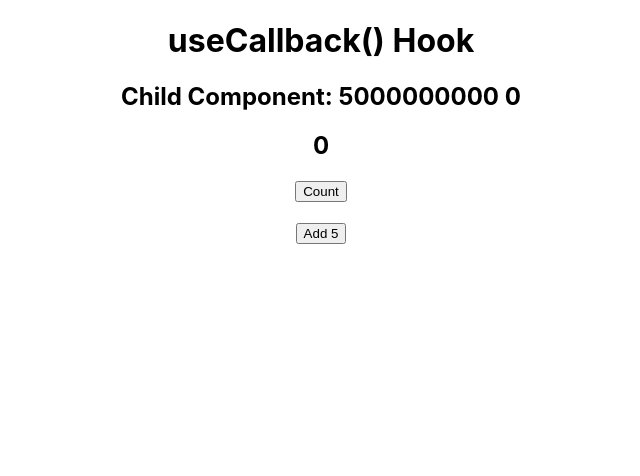
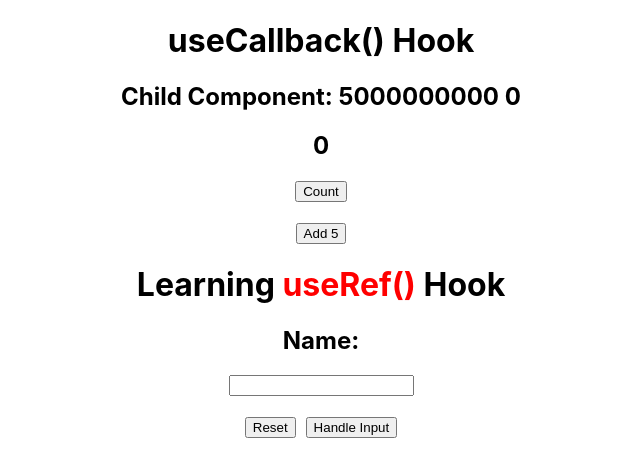
Before and after one commit to gauravgupta799/reactPractice, a React (Create React App) app: page / in a window 1280 px wide. Shown: the top 476 px of the page, without its empty margins (319-959 px from the left). Built offline with nearby package versions, Linux system fonts and the light colour scheme; the HTML template or start-up script is replaced by a standard one.

Commit message:
useRef-Hook

```diff
--- a/src/App.js
+++ b/src/App.js
@@ -3,6 +3,7 @@ import './App.css';
 // import ChildA from "./Components/ChildA";
 import UseCallback from './UseCallback';
 // import UseMemo from "./UseMemo";
+import UseRef from "./UseRef";
 
 const context1 = createContext();
 const context2 = createContext();
@@ -20,6 +21,7 @@ function App() {
       </context1.Provider>
       {/* <UseMemo/> */}
       <UseCallback />
+      <UseRef/>
     </div>
   );
 }
--- /dev/null
+++ b/src/UseRef.js
@@ -0,0 +1,40 @@
+import React,{useState,useRef} from 'react';
+
+const UseRef = () => {
+    const [name, setName] = useState("");
+
+    const refVal = useRef();
+    const refTitle =useRef();
+
+    const handleName = (e)=>{
+      setName(e.target.value)
+      refVal.current.focus();
+    }
+
+    const handleReset = ()=>{
+        setName("");
+        refVal.current.focus();
+        refVal.current.style.color="black";
+        refTitle.current.style.color="red";
+    }
+    const handleInput = ()=>{
+           refVal.current.style.color="red";
+           refTitle.current.style.color="blue";
+    }
+
+    return (
+        <div>
+            <h1>Learning <span style={{color:"red"}}  ref={refTitle}> useRef()</span> Hook</h1>
+            <h2>Name: {name}</h2>
+            <div>
+                <input type="text" value={name} onChange={handleName} ref={refVal}/>
+            </div><br/>
+            <div>
+               <button onClick={handleReset}>Reset</button>
+               <button onClick={handleInput} style={{ marginLeft: "10px" }}>Handle Input</button>
+            </div>
+        </div>
+    )
+}
+
+export default UseRef
```
